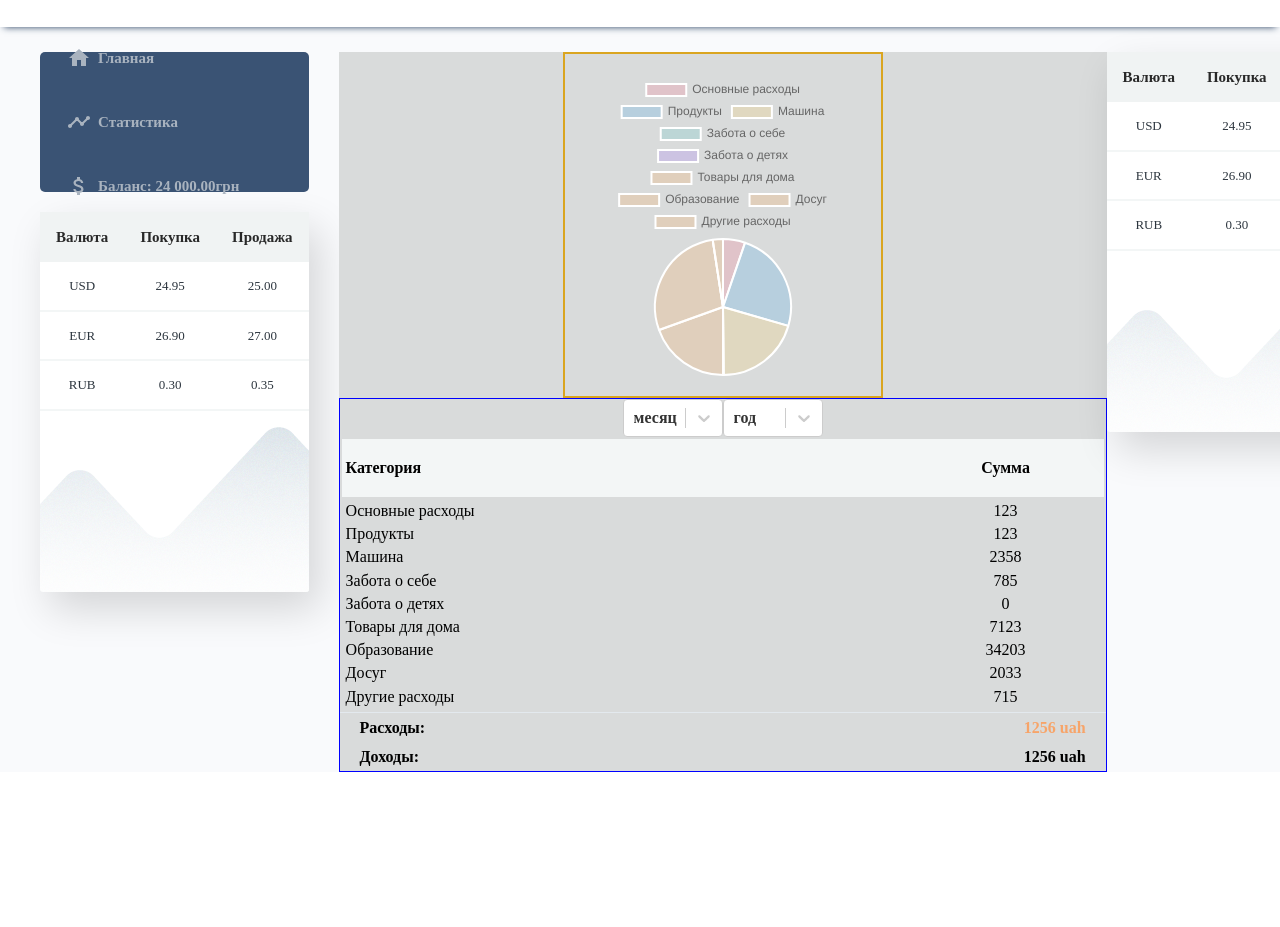
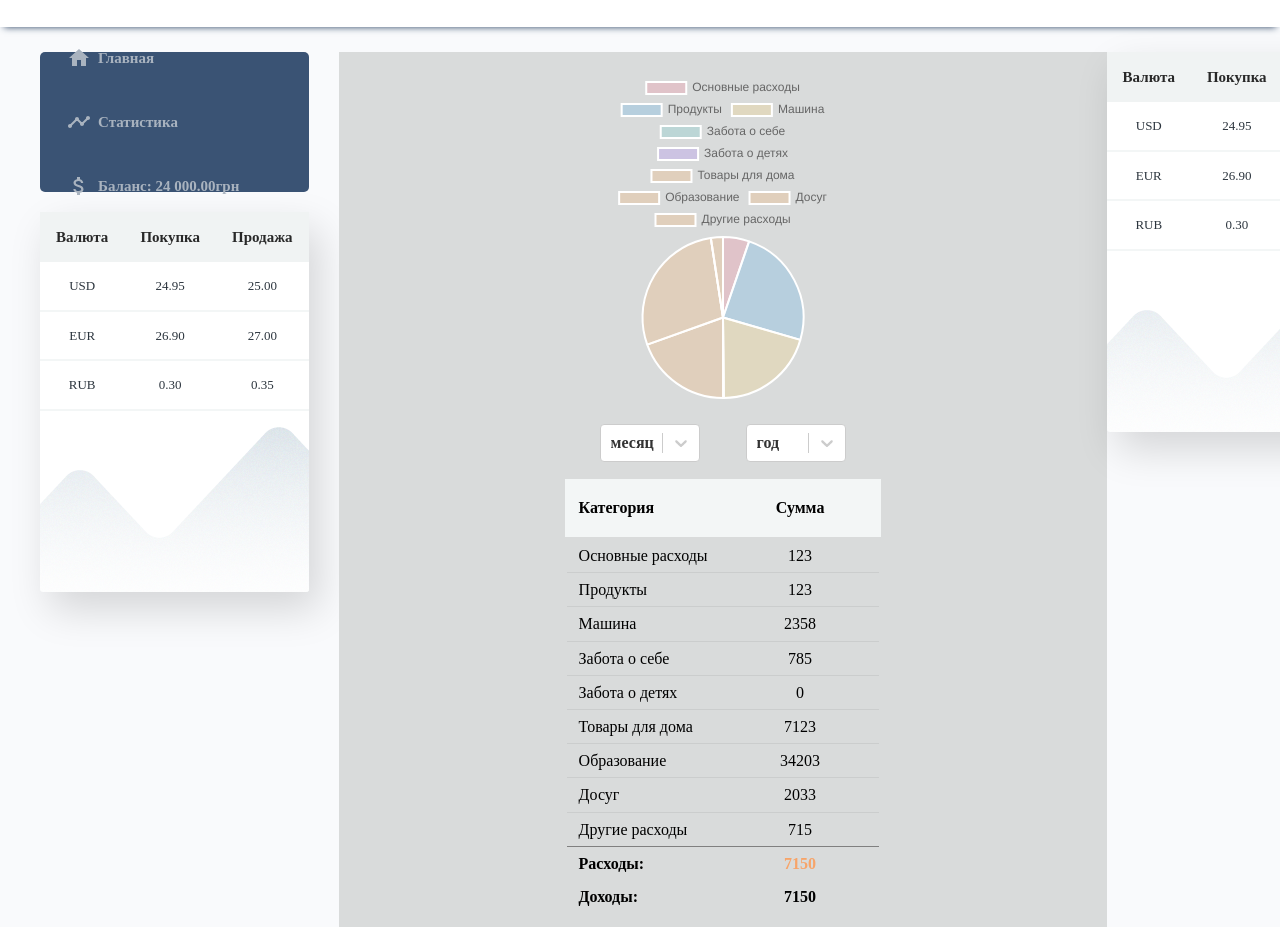
Before and after one commit to 503292/wallet, a React app: page /diagram in a window 1280 px wide. Shown: the part 53-980 px from the top of the page. Before the commit the page ends 825 px from the top, so only its background shows below. Built offline with nearby package versions, Linux system fonts and the light colour scheme.

Commit message:
latest updates with chart/diagram, some small changes to table

```diff
--- a/src/components/Chart/Chart.js
+++ b/src/components/Chart/Chart.js
@@ -4,7 +4,7 @@ import { Pie } from 'react-chartjs-2';
 import s from './Chart.module.css';
 
 const ChartItem = () => {
-  const [chartData, setChartData] = useState({
+  const [chartData] = useState({
     labels: [
       'Основные расходы',
       'Продукты',
@@ -33,6 +33,11 @@ const ChartItem = () => {
           'rgba(255, 159, 64, 0.2)',
           'rgba(255, 159, 64, 0.2)',
         ],
+        options: {
+          legend: {
+            display: false,
+          },
+        },
       },
     ],
   });
@@ -41,7 +46,7 @@ const ChartItem = () => {
     <div className={s.chart_main_div}>
       <Pie
         data={chartData}
-        width={320}
+        width={300}
         height={350}
         options={{ maintainAspectRatio: false }}
       />
--- a/src/components/Chart/Chart.module.css
+++ b/src/components/Chart/Chart.module.css
@@ -1,15 +1,9 @@
 .chart_main_div {
   display: flex;
   flex-flow: column;
-  width: 320px;
+  max-width: 320px;
   padding: 20px;
-  border: 2px solid goldenrod;
-}
-
-.diagram_sample {
-  width: 265px;
-  height: 265px;
-  align-self: center;
+  /* border: 2px solid goldenrod; */
 }
 
 @media (min-width: 768px) {
--- a/src/components/Table/Table.js
+++ b/src/components/Table/Table.js
@@ -22,99 +22,57 @@ const Table = () => {
       <table className={s.table_main}>
         <thead className={s.table_thead}>
           <tr className={s.table_tr}>
-            <th width="75%" className={s.headerCell_category}>
-              Категория
-            </th>
-            <th width="25%" className={s.headerCell_amount}>
-              Сумма
-            </th>
+            <th className={s.headerCell_category}>Категория</th>
+            <th className={s.headerCell_amount}>Сумма</th>
           </tr>
         </thead>
         <tbody className={s.table_tbody}>
           <tr className={s.table_tr}>
-            <td width="75%" className={s.dataCell_category}>
-              Основные расходы
-            </td>
-            <td width="25%" className={s.dataCell_amount}>
-              123
-            </td>
+            <td className={s.dataCell_category}>Основные расходы</td>
+            <td className={s.dataCell_amount}>123</td>
           </tr>
           <tr className={s.table_tr}>
-            <td width="75%" className={s.dataCell_category}>
-              Продукты
-            </td>
-            <td width="25%" className={s.dataCell_amount}>
-              123
-            </td>
+            <td className={s.dataCell_category}>Продукты</td>
+            <td className={s.dataCell_amount}>123</td>
           </tr>
           <tr className={s.table_tr}>
-            <td width="75%" className={s.dataCell_category}>
-              Машина
-            </td>
-            <td width="25%" className={s.dataCell_amount}>
-              2358
-            </td>
+            <td className={s.dataCell_category}>Машина</td>
+            <td className={s.dataCell_amount}>2358</td>
           </tr>
           <tr className={s.table_tr}>
-            <td width="75%" className={s.dataCell_category}>
-              Забота о себе
-            </td>
-            <td width="25%" className={s.dataCell_amount}>
-              785
-            </td>
+            <td className={s.dataCell_category}>Забота о себе</td>
+            <td className={s.dataCell_amount}>785</td>
           </tr>
           <tr className={s.table_tr}>
-            <td width="75%" className={s.dataCell_category}>
-              Забота о детях
-            </td>
-            <td width="25%" className={s.dataCell_amount}>
-              0
-            </td>
+            <td className={s.dataCell_category}>Забота о детях</td>
+            <td className={s.dataCell_amount}>0</td>
           </tr>
           <tr className={s.table_tr}>
-            <td width="75%" className={s.dataCell_category}>
-              Товары для дома
-            </td>
-            <td width="25%" className={s.dataCell_amount}>
-              7123
-            </td>
+            <td className={s.dataCell_category}>Товары для дома</td>
+            <td className={s.dataCell_amount}>7123</td>
           </tr>
           <tr className={s.table_tr}>
-            <td width="75%" className={s.dataCell_category}>
-              Образование
-            </td>
-            <td width="25%" className={s.dataCell_amount}>
-              34203
-            </td>
+            <td className={s.dataCell_category}>Образование</td>
+            <td className={s.dataCell_amount}>34203</td>
           </tr>
           <tr className={s.table_tr}>
-            <td width="75%" className={s.dataCell_category}>
-              Досуг
-            </td>
-            <td width="25%" className={s.dataCell_amount}>
-              2033
-            </td>
+            <td className={s.dataCell_category}>Досуг</td>
+            <td className={s.dataCell_amount}>2033</td>
           </tr>
           <tr className={s.table_tr}>
-            <td width="75%" className={s.dataCell_category}>
-              Другие расходы
-            </td>
-            <td width="25%" className={s.dataCell_amount}>
-              715
-            </td>
+            <td className={s.dataCell_category}>Другие расходы</td>
+            <td className={s.dataCell_amount}>715</td>
+          </tr>
+          <tr className={s.table_tr}>
+            <td className={s.dataCell_expenses}>Расходы:</td>
+            <td className={s.dataCell_expenses_amount}>7150</td>
+          </tr>
+          <tr className={s.table_tr}>
+            <td className={s.dataCell_income}>Доходы:</td>
+            <td className={s.dataCell_income_amount}>7150</td>
           </tr>
         </tbody>
       </table>
-      <div className={s.table_total_amount_div}>
-        <div className={s.table_expenses_div}>
-          <p>Расходы:</p>
-          <p className={s.expenses_amount_p}>1256 uah</p>
-        </div>
-        <div className={s.table_income_div}>
-          <p>Доходы:</p>
-          <p>1256 uah</p>
-        </div>
-      </div>
     </div>
   );
 };
--- a/src/components/Table/Table.module.css
+++ b/src/components/Table/Table.module.css
@@ -3,14 +3,16 @@
   flex-flow: column;
   justify-content: center;
   align-items: center;
-  width: 320px;
-  border: 1px solid blue;
+  max-width: 320px;
+  /* padding: 5px; */
+  /* border: 1px solid blue; */
   font-family: 'Helvetica Roman';
 }
 
 .select_table {
   display: flex;
-  width: 100wh;
+  width: 80%;
+  padding: 5px;
   justify-content: space-between;
 }
 
@@ -20,13 +22,14 @@
 
 .table_main {
   width: 100%;
-  /* padding: 0 10px; */
+  padding: 10px 0;
   text-align: center;
 }
 
 .dataCell_category,
 .headerCell_category {
   text-align: left;
+  padding: 5px 0 5px 10px;
 }
 
 .headerCell_category {
@@ -34,7 +37,6 @@
 }
 .table_thead {
   background-color: #f3f6f6;
-  /* padding: 0 10px; */
 }
 
 .table_thead,
@@ -50,22 +52,30 @@
   font-weight: 300;
 }
 
-.table_total_amount_div {
-  display: flex;
-  flex-flow: column;
-  width: 100%;
-  border-top: 1px solid #e3e9ee;
+.table_tr:not(:first-child) {
+  border-top: 1px solid rgba(128, 128, 128, 0.158);
+}
+.table_tr:last-child {
+  border-top: none;
 }
 
-.table_expenses_div,
-.table_income_div {
-  display: flex;
-  justify-content: space-between;
-  padding: 5px 20px;
+.dataCell_expenses_amount {
+  color: #f7a469;
+}
+.dataCell_expenses_amount,
+.dataCell_income_amount {
+  font-weight: 700;
 }
 
-.expenses_amount_p {
-  color: #f7a469;
+.dataCell_expenses,
+.dataCell_income {
+  font-weight: 700;
+  text-align: left;
+  padding: 5px 0 5px 10px;
+  border: none;
+}
+.table_tr:nth-child(10n) {
+  border-top: 1px solid grey;
 }
 
 @media (min-width: 768px) {
--- a/src/pages/DiagramTab/DiagramTab.module.css
+++ b/src/pages/DiagramTab/DiagramTab.module.css
@@ -2,7 +2,7 @@
   display: flex;
   flex-flow: column;
   align-items: center;
-  width: 320px;
+  /* width: 320px; */
 }
 
 @media (min-width: 768px) {
```
